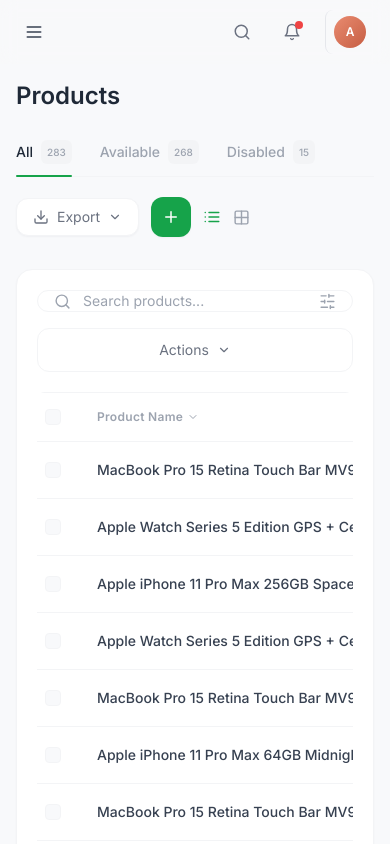
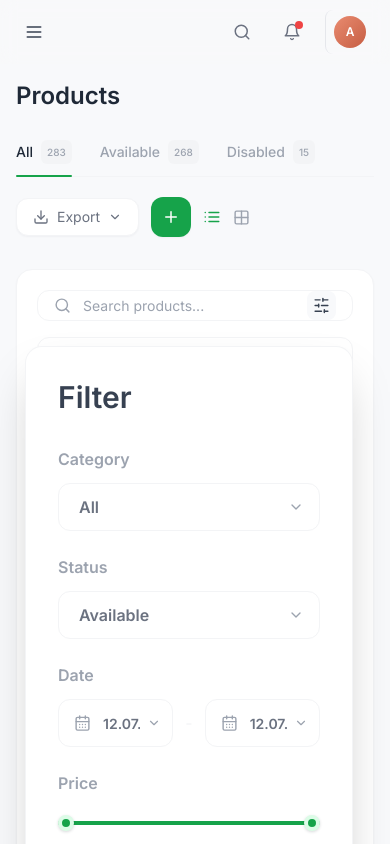
Before and after one commit to Abi1261999/completecollabration, a React (Vite) app: page /ecommerce in a window 390 px wide. Both pictures are taken after a click on the button 327 px from the left and 301 px from the top of the page. Shown: the top 844 px of the page. Built offline with nearby package versions, Linux system fonts and the light colour scheme.

Commit message:
Add ecommerce products filter popover
Co-authored-by: Abi1261999 <Abi1261999@users.noreply.github.com>

```diff
--- a/src/index.css
+++ b/src/index.css
@@ -22,3 +22,26 @@ body {
   background: #E5E7EB;
   border-radius: 8px;
 }
+
+.range-thumb::-webkit-slider-thumb {
+  pointer-events: auto;
+  appearance: none;
+  width: 16px;
+  height: 16px;
+  border-radius: 9999px;
+  border: 4px solid #DCFCE7;
+  background: #16A34A;
+  box-shadow: 0 1px 3px rgba(16, 24, 40, 0.16);
+  cursor: pointer;
+}
+
+.range-thumb::-moz-range-thumb {
+  pointer-events: auto;
+  width: 16px;
+  height: 16px;
+  border-radius: 9999px;
+  border: 4px solid #DCFCE7;
+  background: #16A34A;
+  box-shadow: 0 1px 3px rgba(16, 24, 40, 0.16);
+  cursor: pointer;
+}
--- a/src/pages/EcommerceProducts.jsx
+++ b/src/pages/EcommerceProducts.jsx
@@ -1,5 +1,6 @@
 import { useMemo, useState } from 'react'
 import {
+  CalendarDays,
   ChevronDown,
   ChevronLeft,
   ChevronRight,
@@ -112,6 +113,15 @@ function ProductTabs({ activeTab, onTabChange }) {
 }
 
 function ProductsTable({ products: visibleProducts, selectedIds, query, page, onQueryChange, onPageChange, onSelectionChange }) {
+  const [filterOpen, setFilterOpen] = useState(false)
+  const [filters, setFilters] = useState({
+    category: 'All',
+    status: 'Available',
+    startDate: '12.07.2020',
+    endDate: '12.07.2020',
+    minPrice: 500,
+    maxPrice: 5500,
+  })
   const visibleIds = visibleProducts.map((product) => product.id)
   const allVisibleSelected = visibleIds.length > 0 && visibleIds.every((id) => selectedIds.includes(id))
 
@@ -136,7 +146,7 @@ function ProductsTable({ products: visibleProducts, selectedIds, query, page, on
   return (
     <section className="flex w-full flex-col rounded-xl2 border border-ink-100 bg-white p-5 shadow-card xl:h-[729px]">
       <div className="mb-5 flex shrink-0 flex-col gap-4 lg:flex-row lg:items-center">
-        <div className="flex h-11 min-w-0 flex-1 items-center gap-3 rounded-xl border border-ink-100 px-4">
+        <div className="relative flex h-11 min-w-0 flex-1 items-center gap-3 rounded-xl border border-ink-100 px-4">
           <Search size={17} className="text-ink-400" />
           <input
             value={query}
@@ -144,9 +154,21 @@ function ProductsTable({ products: visibleProducts, selectedIds, query, page, on
             className="min-w-0 flex-1 bg-transparent text-sm text-ink-700 outline-none placeholder:text-ink-400"
             placeholder="Search products..."
           />
-          <button className="text-ink-400 hover:text-ink-700" aria-label="Filter products">
+          <button
+            className={`rounded-lg p-1.5 ${filterOpen ? 'bg-ink-50 text-ink-700' : 'text-ink-400 hover:text-ink-700'}`}
+            onClick={() => setFilterOpen((open) => !open)}
+            aria-expanded={filterOpen}
+            aria-label="Filter products"
+          >
             <SlidersHorizontal size={17} />
           </button>
+          {filterOpen ? (
+            <FilterPopover
+              filters={filters}
+              onFilterChange={setFilters}
+              onSave={() => setFilterOpen(false)}
+            />
+          ) : null}
         </div>
 
         <button className="flex h-11 items-center justify-center gap-2 rounded-xl border border-ink-100 px-5 text-sm text-ink-500 hover:bg-ink-50">
@@ -247,6 +269,143 @@ function Checkbox({ checked = false, onChange, label = 'Select row' }) {
   )
 }
 
+function FilterPopover({ filters, onFilterChange, onSave }) {
+  const minLimit = 500
+  const maxLimit = 5500
+
+  const updateFilter = (key, value) => {
+    onFilterChange((currentFilters) => ({ ...currentFilters, [key]: value }))
+  }
+
+  const updateMinPrice = (value) => {
+    const nextValue = Math.min(Number(value), filters.maxPrice - 100)
+    updateFilter('minPrice', nextValue)
+  }
+
+  const updateMaxPrice = (value) => {
+    const nextValue = Math.max(Number(value), filters.minPrice + 100)
+    updateFilter('maxPrice', nextValue)
+  }
+
+  const minPercent = ((filters.minPrice - minLimit) / (maxLimit - minLimit)) * 100
+  const maxPercent = ((filters.maxPrice - minLimit) / (maxLimit - minLimit)) * 100
+
+  return (
+    <div className="absolute right-0 top-14 z-30 w-[calc(100vw-4rem)] max-w-[460px] rounded-xl2 bg-white p-8 shadow-2xl ring-1 ring-ink-100 md:w-[460px]">
+      <h2 className="mb-8 text-3xl font-semibold text-ink-700">Filter</h2>
+
+      <div className="space-y-6">
+        <FilterField label="Category">
+          <SelectLike value={filters.category} onChange={(value) => updateFilter('category', value)} options={['All', 'Notebook', 'Watch', 'Phone']} />
+        </FilterField>
+
+        <FilterField label="Status">
+          <SelectLike value={filters.status} onChange={(value) => updateFilter('status', value)} options={['Available', 'Disabled']} />
+        </FilterField>
+
+        <FilterField label="Date">
+          <div className="grid grid-cols-[1fr_auto_1fr] items-center gap-3">
+            <DateInput value={filters.startDate} onChange={(value) => updateFilter('startDate', value)} />
+            <span className="text-ink-100">-</span>
+            <DateInput value={filters.endDate} onChange={(value) => updateFilter('endDate', value)} />
+          </div>
+        </FilterField>
+
+        <FilterField label="Price">
+          <div>
+            <div className="relative h-8">
+              <div className="absolute left-0 right-0 top-1/2 h-1 -translate-y-1/2 rounded-full bg-ink-100" />
+              <div
+                className="absolute top-1/2 h-1 -translate-y-1/2 rounded-full bg-brand-dark"
+                style={{ left: `${minPercent}%`, right: `${100 - maxPercent}%` }}
+              />
+              <input
+                type="range"
+                min={minLimit}
+                max={maxLimit}
+                step="100"
+                value={filters.minPrice}
+                onChange={(event) => updateMinPrice(event.target.value)}
+                className="range-thumb pointer-events-none absolute inset-x-0 top-0 h-8 w-full appearance-none bg-transparent"
+                aria-label="Minimum price"
+              />
+              <input
+                type="range"
+                min={minLimit}
+                max={maxLimit}
+                step="100"
+                value={filters.maxPrice}
+                onChange={(event) => updateMaxPrice(event.target.value)}
+                className="range-thumb pointer-events-none absolute inset-x-0 top-0 h-8 w-full appearance-none bg-transparent"
+                aria-label="Maximum price"
+              />
+            </div>
+            <div className="mt-1 flex items-center justify-between text-base font-semibold text-ink-500">
+              <span>{formatPrice(filters.minPrice)}</span>
+              <span>{formatPrice(filters.maxPrice)}</span>
+            </div>
+          </div>
+        </FilterField>
+      </div>
+
+      <div className="mt-7 flex justify-end">
+        <button
+          className="h-[67px] w-full rounded-xl bg-brand-dark text-lg font-semibold text-white shadow-card hover:bg-brand-green sm:w-[150px]"
+          onClick={onSave}
+        >
+          Save
+        </button>
+      </div>
+    </div>
+  )
+}
+
+function FilterField({ label, children }) {
+  return (
+    <label className="block">
+      <span className="mb-3 block text-base font-semibold text-ink-400">{label}</span>
+      {children}
+    </label>
+  )
+}
+
+function SelectLike({ value, options, onChange }) {
+  return (
+    <div className="relative">
+      <select
+        value={value}
+        onChange={(event) => onChange(event.target.value)}
+        className="h-12 w-full appearance-none rounded-xl border border-ink-100 bg-white px-5 pr-10 text-base font-semibold text-ink-500 outline-none hover:bg-ink-50"
+      >
+        {options.map((option) => (
+          <option key={option} value={option}>
+            {option}
+          </option>
+        ))}
+      </select>
+      <ChevronDown size={16} className="pointer-events-none absolute right-4 top-1/2 -translate-y-1/2 text-ink-400" />
+    </div>
+  )
+}
+
+function DateInput({ value, onChange }) {
+  return (
+    <div className="relative">
+      <CalendarDays size={17} className="pointer-events-none absolute left-4 top-1/2 -translate-y-1/2 text-ink-400" />
+      <input
+        value={value}
+        onChange={(event) => onChange(event.target.value)}
+        className="h-12 w-full rounded-xl border border-ink-100 bg-white px-11 pr-8 text-sm font-semibold text-ink-500 outline-none hover:bg-ink-50"
+      />
+      <ChevronDown size={14} className="pointer-events-none absolute right-3 top-1/2 -translate-y-1/2 text-ink-400" />
+    </div>
+  )
+}
+
+function formatPrice(value) {
+  return `$${Number(value).toLocaleString('de-DE')}`
+}
+
 function StatusBadge({ status }) {
   const isAvailable = status === 'Available'
 
```
